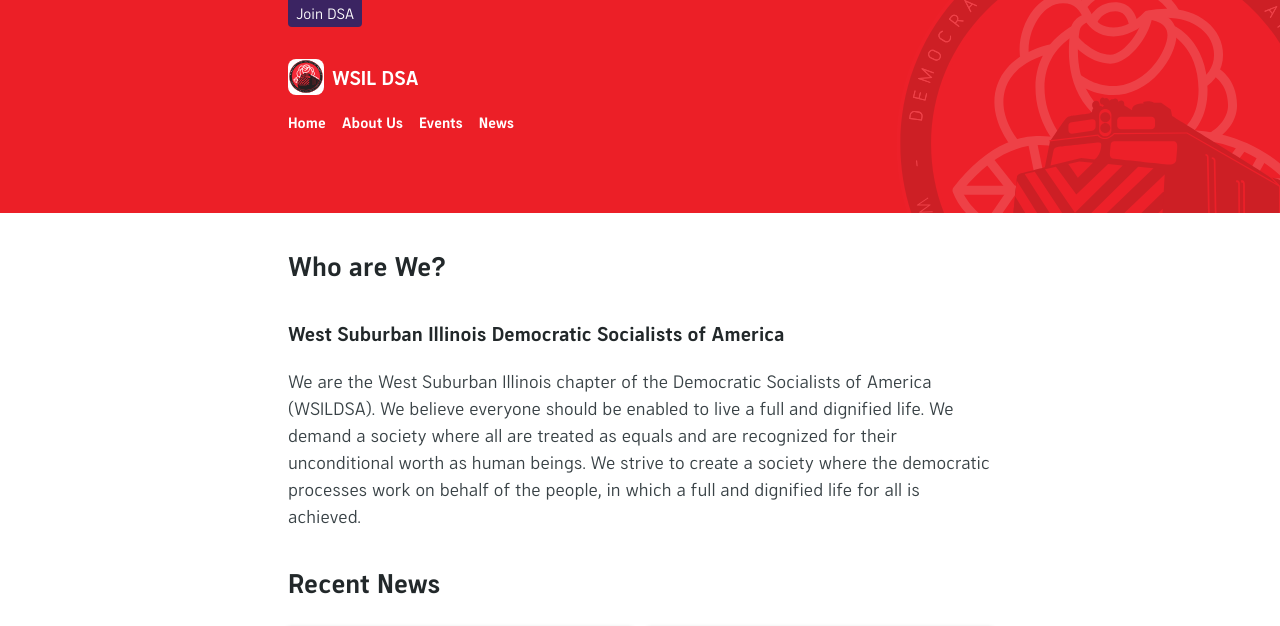
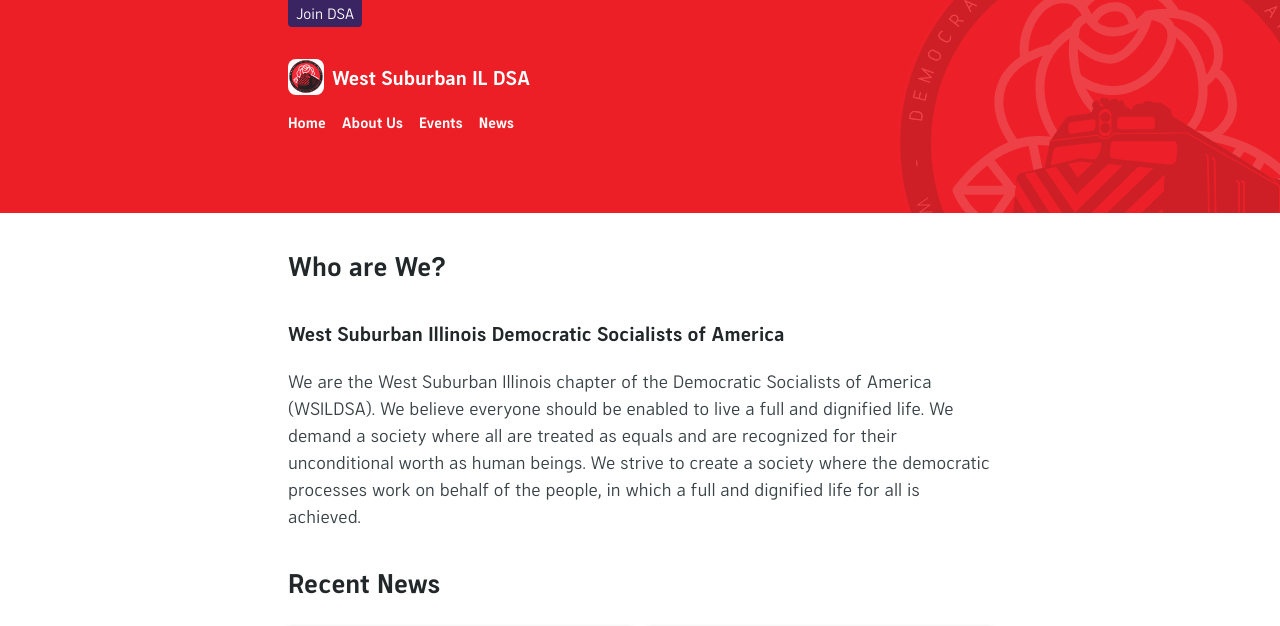
Before and after one commit to wsildsa/wsildsa.github.io, a Jekyll site: the page built from _homepage/en/index.md, in a window 1280 px wide. Shown: the top 626 px of the page. Built offline with Jekyll 4.4.1, drawn with Linux system fonts in a browser that asks for light colours; some web fonts are replaced; our own code applies the rules of GitHub Pages for plain Markdown files; the repository's description, which GitHub fills in, is left out; grey boxes are pictures that could not be loaded.

Commit message:
update translations file

```diff
--- a/_data/translations.yml
+++ b/_data/translations.yml
@@ -3,13 +3,13 @@ en: English
 
 # Website info
 title:
-  en: WSIL DSA
+  en: West Suburban IL Democratic Socialists of America
   es: Tema de Haymarket
 description:
   en: The official website of the West Suburban IL chapter of the Democratic Socialists of America.
   es: Un tema de Páginas de GitHub para lanzar fácilmente sitios web de DSA de Chicago.
 chapter-name:
-  en: WSIL DSA
+  en: West Suburban IL DSA
   es: Su Capítulo de DSA
 
 # Join DSA button
```
